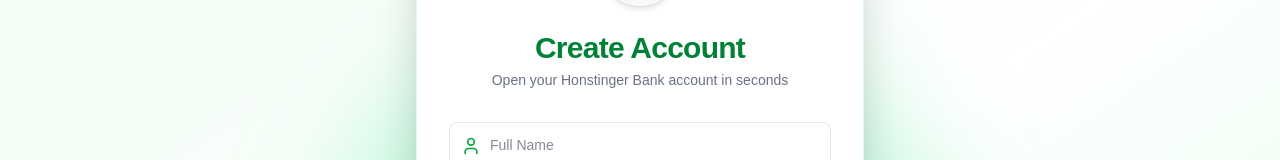
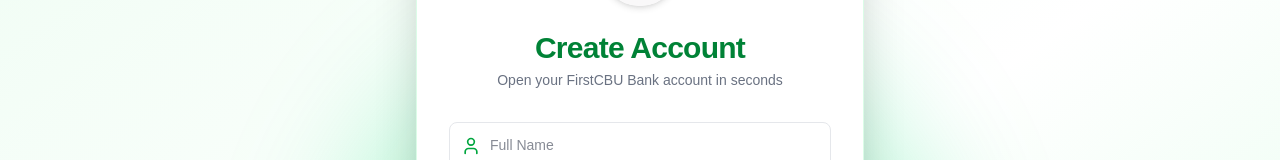
Before and after one commit to onyenagubo9/honstinger, a Next.js app: page /signup in a window 1280 px wide. Shown: the part 123-283 px from the top of the page. Built offline with nearby package versions, Linux system fonts and the light colour scheme; no server answers.

Commit message:
Update message

```diff
--- a/components/Auth/Signup.js
+++ b/components/Auth/Signup.js
@@ -87,7 +87,7 @@
             Create Account
           </h1>
           <p className="text-gray-500 mt-1 text-sm">
-            Open your Honstinger Bank account in seconds
+            Open your FirstCBU Bank account in seconds
           </p>
         </motion.div>
 
```
